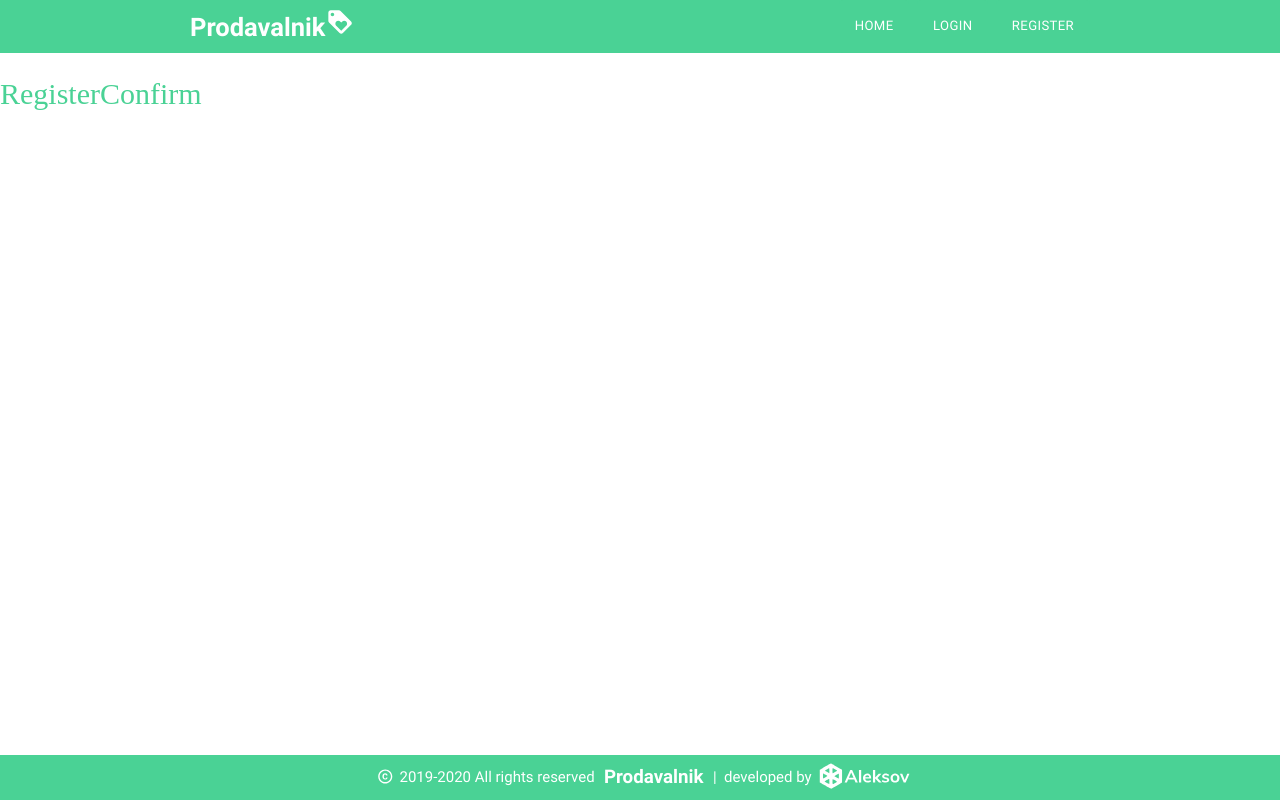
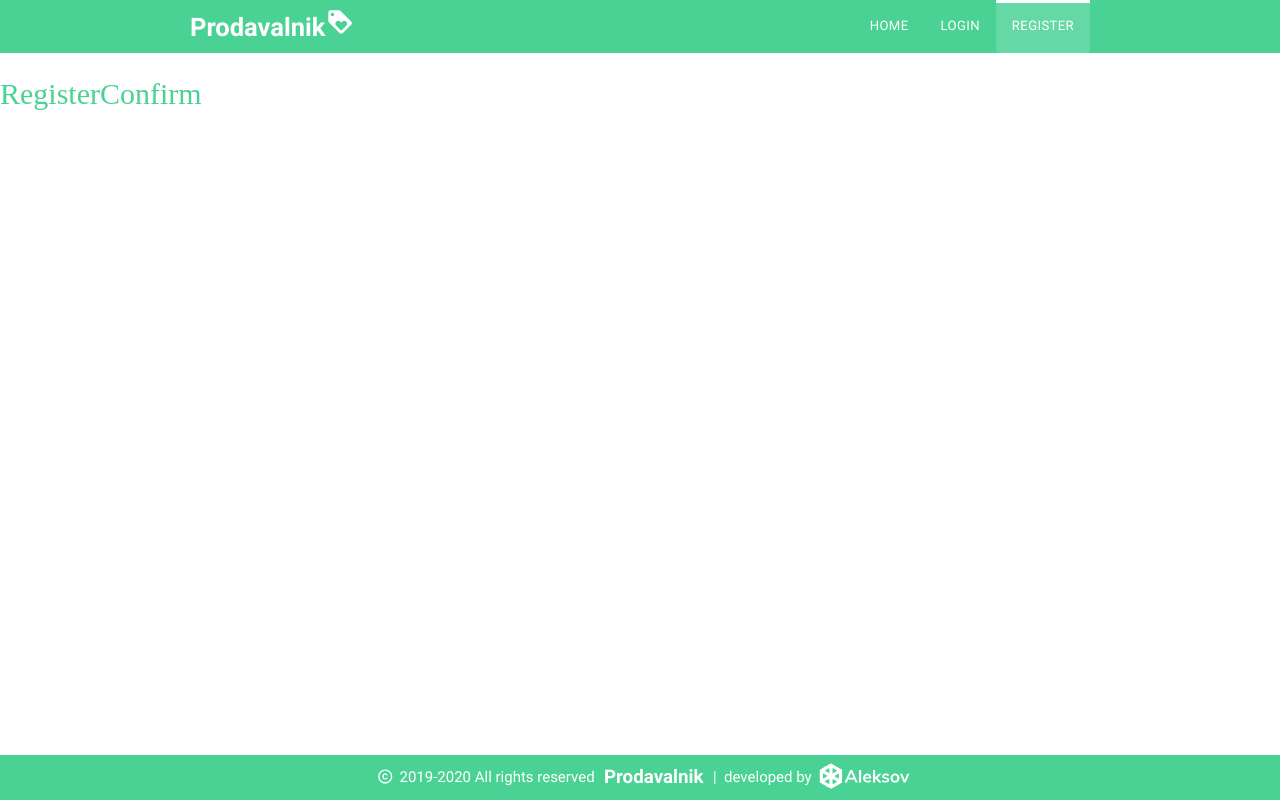
Before and after one commit to AChristoff/prodavalnik, a React (Create React App) app: page /user/register/confirm in a window 1280 px wide. Built offline with nearby package versions, Linux system fonts and the light colour scheme; a web font is replaced by a local one.

Commit message:
add nav styles

```diff
--- a/src/App.scss
+++ b/src/App.scss
@@ -4,6 +4,17 @@
 @import './sass/_animations.scss';
 @import './sass/media.scss';
 
+#root {
+	.app-main {
+		button.MuiButton-containedPrimary {
+			&:hover {
+				background-color: #65D9A5;
+			}
+		}
+	}
+}
+
+
 .wrapper {
 	width: 60em;
 	margin: 0 auto;
--- a/src/sass/queries/_768px-mobile.scss
+++ b/src/sass/queries/_768px-mobile.scss
@@ -43,12 +43,37 @@
 				li {
 					list-style: none;
 					height: 100%;
+					padding: 0;
+
+					a {
+						position: relative;
+						height: 100%;
+						display: block;
+						transition: all 0.3s ease-in;
+
+						&.active {
+
+							button {
+								background-color: #65D9A5;
+							}
+
+							&:after {
+								content: '';
+								background-color: #FFFFFF;
+								height: 0.17em;
+								position: absolute;
+								top: 0;
+								left: 0;
+								right: 0;
+							}
+						}
+					}
 
 					.MuiButton-contained {
 						height: 100%;
 
 						&:hover {
-							background-color: rgba(255, 255, 255, 0.15) !important;
+							background-color: rgba(255, 255, 255, 0.15);
 							border-radius: 0;
 						}
 					}
```
